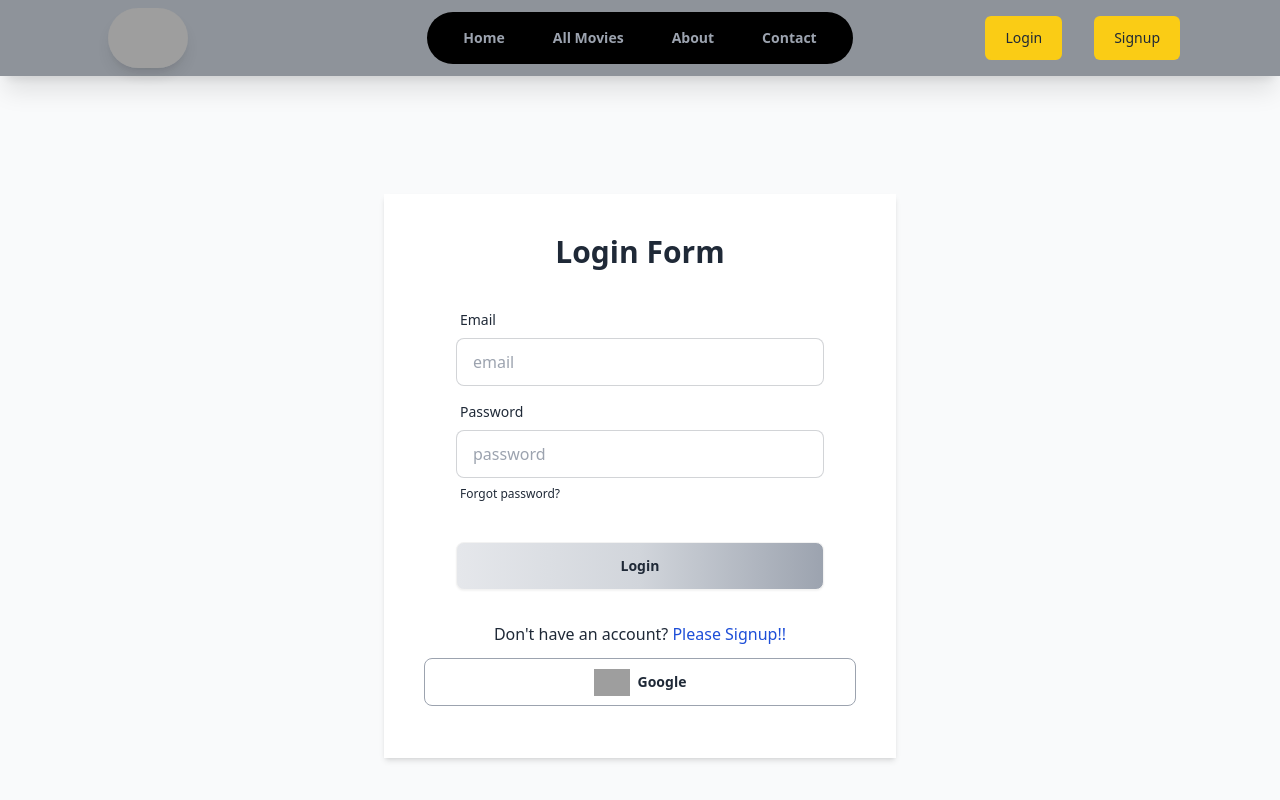
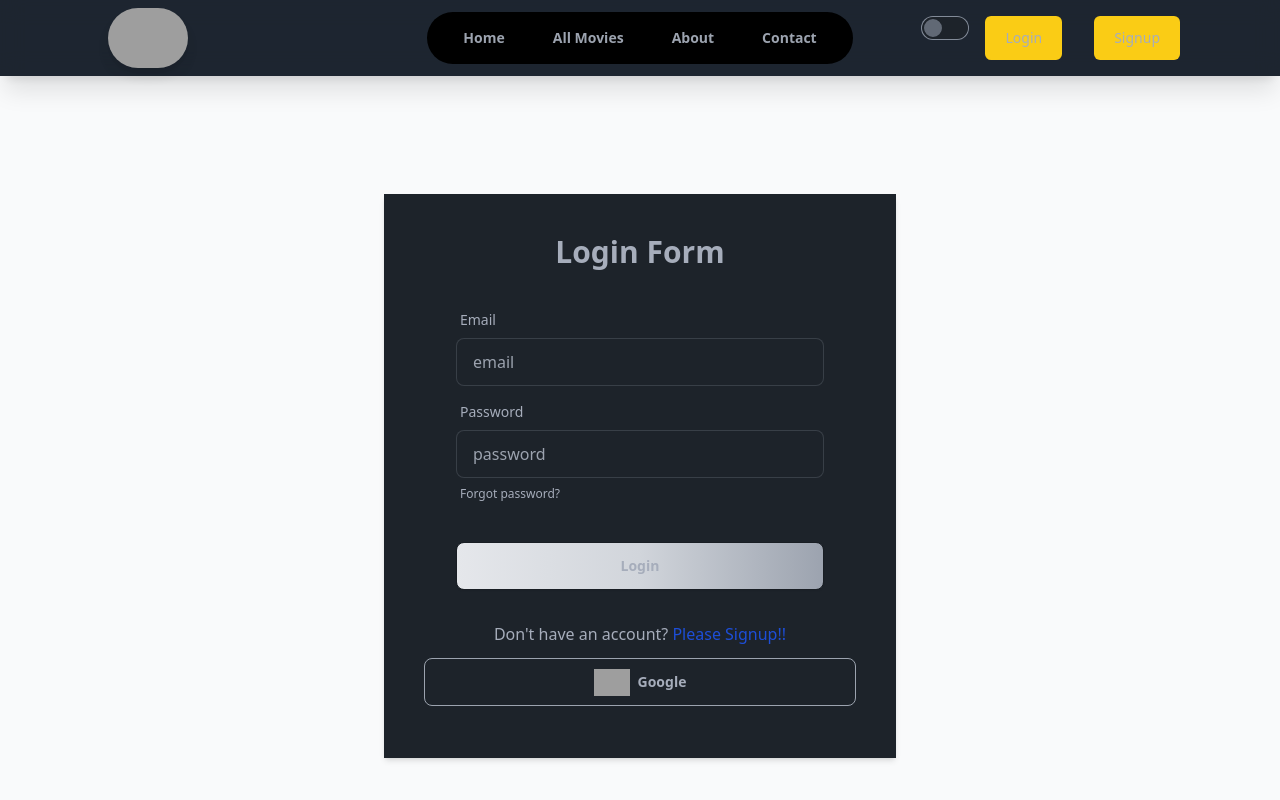
Before and after one commit to Rain44556/Popcorn-Picks, a React (Vite) app: page /auth/login in a window 1280 px wide. Shown: the top 800 px of the page. Built offline with nearby package versions, Linux system fonts and the light colour scheme; no server answers; grey boxes are pictures that could not be loaded; a web font is replaced by a local one.

Commit message:
update readme file with design

```diff
--- a/src/components/Navbar.jsx
+++ b/src/components/Navbar.jsx
@@ -18,6 +18,27 @@ const  Navbar = () => {
     <NavLink className="px-6" to="/about">About</NavLink>
     <NavLink className="px-6" to="/contact">Contact</NavLink>
     </>
+
+
+// theme-controller
+const setDarkMode = () =>{
+  document.querySelector("body").setAttribute('data-theme', 'dark')
+}
+
+const setLightMode = () =>{
+  document.querySelector("body").setAttribute('data-theme', 'Light')
+}
+
+const toggleTheme = (e) => {
+  field = e.target.checked;
+  if(field){
+    setDarkMode();
+  }else{
+    setLightMode();
+  }
+}
+
+setDarkMode();
 
 
     return (
@@ -58,6 +79,12 @@ const  Navbar = () => {
         <div className="navbar-end">
         <ul className="menu menu-horizontal px-1 font-medium">
 
+          {/* theme */}
+        <input type="checkbox"
+               value="synthwave"
+               className="toggle theme-controller"
+               onChange={toggleTheme} />
+
         { user && user?.email ?
        (<div className="dropdown dropdown-end">
         <div tabIndex={0} role="button" className="btn btn-ghost btn-circle avatar">
--- a/src/index.css
+++ b/src/index.css
@@ -7,9 +7,16 @@
 @tailwind utilities;
 
 :root{
---grape: 114, 35, 204,
+--body_background: white;
+--body_color: black;
+--link_color: navy;
 }
 
+[data-theme="dark"]{
+    --body_background: #282c34;
+    --body_color: white;
+    --link_color: cyan;
+}
 
 a.active{
     color: white;
--- a/src/layouts/HomeLayout.jsx
+++ b/src/layouts/HomeLayout.jsx
@@ -23,7 +23,7 @@ const HomeLayout = () => {
   }, [location]);
 
   return (
-    <div className='bg-gray-900 '>
+    <div className='bg-backgroundColor '>
       <Navbar></Navbar>
       <Outlet></Outlet>
       <Footer></Footer>
--- a/tailwind.config.js
+++ b/tailwind.config.js
@@ -7,7 +7,8 @@ export default {
   theme: {
     extend: {
       colors: {
-        grape: "rgba(var(--grape))",
+        backgroundColor: "var(--body_background)",
+        color: "var(--body_color)",
 
       },
       fontFamily: {
```
Also changed, not shown: src/ThemeController/DarkMode.js (added, +11 -0 lines), image.png (added), src/ThemeController/DrakMode.css (added), 1 other file (tests, documents, lock files or other folders).
